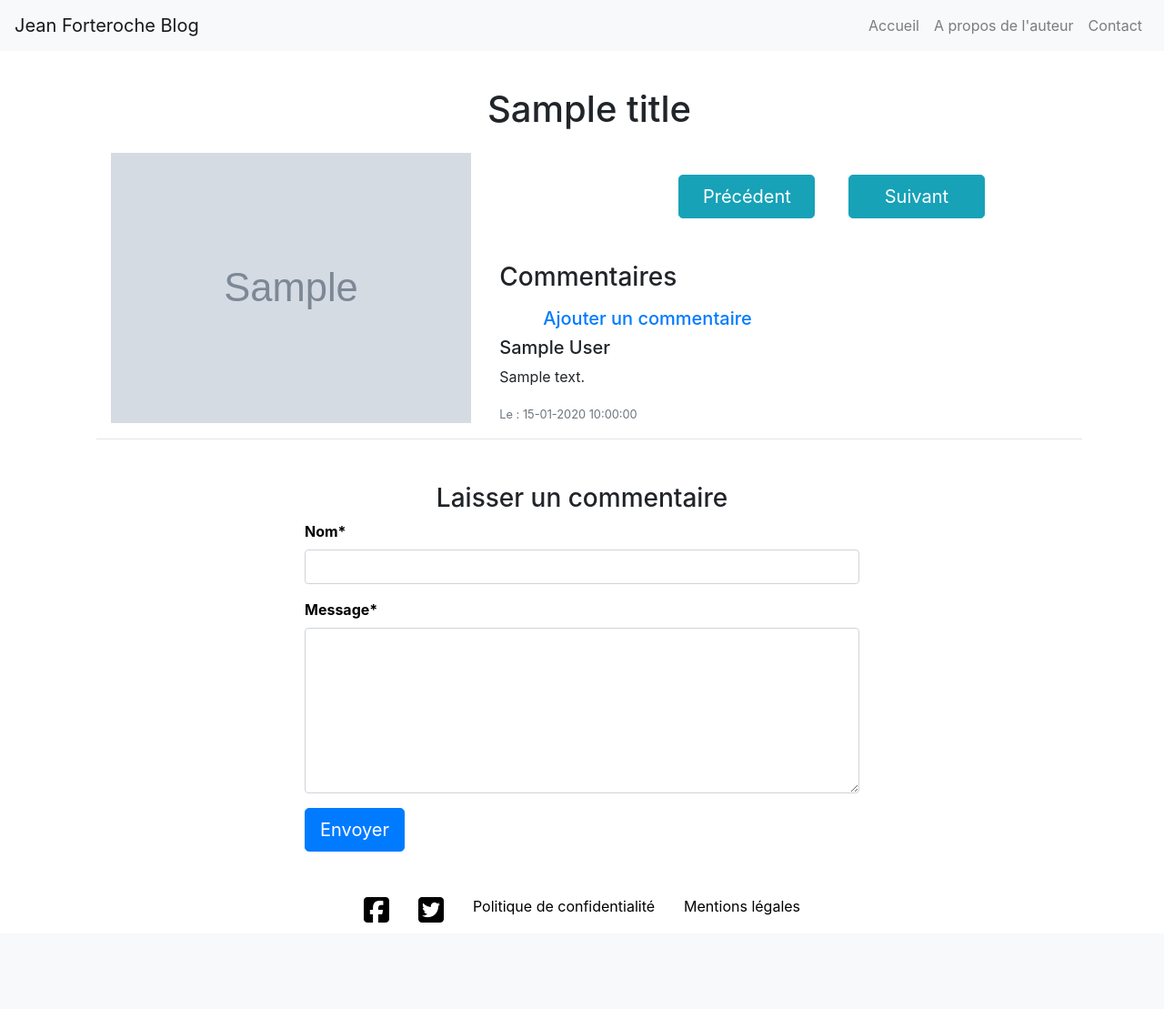
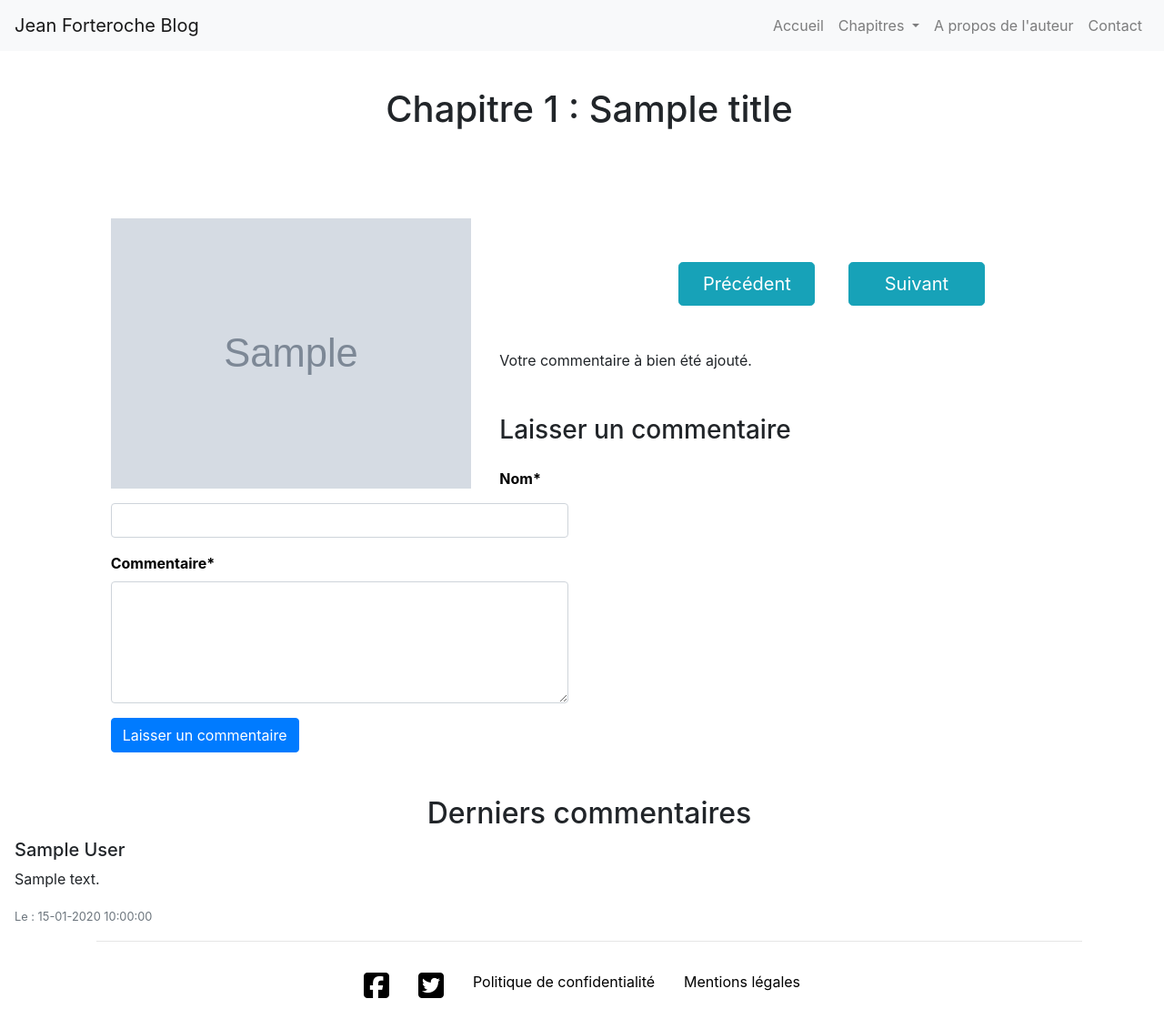
Before and after one commit to BenMonteiro/Blog_Jean_Forteroche, a PHP site: template src/Views/Frontend/Pages/article.twig in a window 1280 px wide. Shown: the whole page at 91% size. Before the commit the page ends 1014 px from the top, so only its background shows below. Run offline with PHP 8.4, Linux system fonts and the light colour scheme; the template is opened without the code that fills it: most values are stand-ins (such as "Sample title", 1, 10 or a date in 2020); grey boxes marked "Sample" are stand-in pictures; some libraries are stand-ins or nearby versions.

Commit message:
Séparation du frontController en plusieurs fichiers controlleur distinct et création d'une méthode index dans chaque fichier. Réécriture du construct dans contactController et BlogController pour que toutes les méthodes aient acccès aux données de la fonction findAll du Manager. Retour dans le menu de l'onglet chapitre.

```diff
--- a/core/PDOConnection.php
+++ b/core/PDOConnection.php
@@ -17,7 +17,7 @@
     {
         if (null === static::$dbConnection){
 
-            static::$dbConnection = new PDO('mysql:host='.static::$host.';dbname='.static::$dbName.'', static::$login, static::$password);
+            static::$dbConnection = new PDO('mysql:host='.static::$host.';dbname='.static::$dbName.';charset=utf8', static::$login, static::$password,array(PDO::ATTR_ERRMODE => PDO::ERRMODE_EXCEPTION));
         }
 
         return static::$dbConnection;
--- a/src/Models/ArticleManager.php
+++ b/src/Models/ArticleManager.php
@@ -1,5 +1,5 @@
 <?php
-
+header( 'content-type: text/html; charset=utf-8' );
 require_once ROOT_PATH.'/src/Models/Manager.php';
 
 class ArticleManager extends Manager
--- a/src/Views/Backend/Templates/template.twig
+++ b/src/Views/Backend/Templates/template.twig
@@ -16,9 +16,7 @@
     <body>
 
         <header>
-
-    {{ include('Backend/Templates/menu.twig') }}
-
+            {{ include('Backend/Templates/_menu.twig') }}
         </header>
 
         {% block content %} {% endblock %}
--- a/src/Views/Frontend/Pages/article.twig
+++ b/src/Views/Frontend/Pages/article.twig
@@ -1,10 +1,14 @@
 {% extends 'Frontend/Templates/template.twig' %}
+
+{% block head_title %}
+    Article
+{% endblock %}
 
 {% block content %}
     <article class="pt-5 my-5">
-        <h1 class="ml-3 mb-4 text-center">{{ title }}</h1>
-        <img src="{{ image_url }}" class="offset-1 col-4 float-left mr-3 mb-2" alt="{{ alt_image }}"/>
-        <div id="text" class="offset-1 col-10 text-justify">{{ content }}</div>
+        <h1 class="ml-3 mb-5 text-center">Chapitre {{ id }} : {{ title }}</h1>
+        <img src="{{ image_url }}" class="offset-1 col-4 float-left mr-3 mt-5 mb-3" alt="{{ alt_image }}"/>
+        <div id="text" class="offset-1 col-10 text-justify pt-5">{{ content|nl2br }}</div>
     </article>
     <div class="text-center mb-5">
         <a class="previous btn btn-info btn-lg mr-3" href="/blog/article?id={% if id == 1 %}{{ nbArticles }}
@@ -21,14 +25,26 @@
                 Suivant
         </a>
     </div>
-    <h3 class="ml-3 mb-3 ">Commentaires</h3>
-    <h5><a class="ml-5 mb-5" href="#add_comment">Ajouter un commentaire</a></h5>
-    <ul class="list-unstyled ml-3">
+    <p>Votre commentaire à bien été ajouté.</p>
+    <h3 class="offset-1 pl-3 mt-5 mb-4">Laisser un commentaire</h3>
+    <form id="add_comment" action='/comment/addComment?id={{ id }}' method="POST" class="offset-1 col-5">
+        <div class="form-group contactName">
+            <label for="name">Nom*</label>
+            <input type="text" class="form-control" id="name" name="name" required>
+        </div>
+        <div class="form-group">
+            <label for="message">Commentaire*</label>
+            <textarea class="form-control contactMessage" id="message" name="message" rows="5"required></textarea>
+        </div>
+        <button type="submit" class="btn btn-primary mb-5">Laisser un commentaire</button>
+    </form>
+    <h2 class="ml-3 text-center">Derniers commentaires</h2>
+    <ul class="list-unstyled mt-2 ml-3">
             {% for comment in commentList %}
             <li class="media">
                 <div class="media-body">
                     <h5 class="mt-0 mb-2">{{ comment.author }}</h5>
-                    <p>{{ comment.comment }}</p>
+                    <p>{{ comment.comment|nl2br }}</p>
                     <p class="mb-0 mt-0"><small class="text-muted">Le : {{ comment.creation_date|date("d-m-Y H:i:s") }}</small></p>
                 </div>
             </li>
@@ -36,16 +52,5 @@
             {% endfor %}
     </ul>
 
-    <h3 class="text-center mt-5 mb-2">Laisser un commentaire</h3>
-    <form id="add_comment" action='/comment/addComment?id={{ id }}' method="POST" class="offset-lg-3 col-lg-6 offset-1 col-10">
-        <div class="form-group contactName">
-            <label for="name">Nom*</label>
-            <input type="text" class="form-control" id="name" name="name" required>
-        </div>
-        <div class="form-group">
-            <label for="message">Message*</label>
-            <textarea class="form-control contactMessage" id="message" name="message" rows="7"required></textarea>
-        </div>
-        <button type="submit" class="btn btn-primary btn-lg mb-3">Envoyer</button>
-    </form>
+
 {% endblock %}
--- a/src/Views/Frontend/Templates/_menu.twig
+++ b/src/Views/Frontend/Templates/_menu.twig
@@ -11,6 +11,16 @@
             <li class="nav-item">
                 <a class="nav-link" href="/blog/home">Accueil</span></a>
             </li>
+            <li class="nav-item dropdown">
+                <a class="nav-link dropdown-toggle" href="#" id="navbarDropdown" role="button" data-toggle="dropdown" aria-haspopup="true" aria-expanded="false">
+                  Chapitres
+                </a>
+                <div class="dropdown-menu" aria-labelledby="navbarDropdown">
+                    {% for article in articleList %}
+                        <a class="dropdown-item" href="/blog/article?id={{ article.id }}">Chapitre {{ article.id }}</a>
+                    {% endfor %}
+                </div>
+              </li>
             <li class="nav-item">
                 <a class="nav-link text-nowrap" href="/blog/author">A propos de l'auteur</a>
             </li>
--- a/src/controllers/AdminController.php
+++ b/src/controllers/AdminController.php
@@ -14,7 +14,7 @@
 
     public function index()
     {
-        $this->renderView('login.twig', [], static::DEFAULT_TEMPLATE);
+        header("Location: /login/login");
     }
 
     public function isAuthentified()
@@ -27,7 +27,7 @@
 
     public function home()
     {
-        $this->renderView('adminHome.twig', ['admin' => $_SESSION['auth']], static::DEFAULT_TEMPLATE);
+        $this->renderView('adminHome.twig', ['admin' => $_SESSION['admin']], static::DEFAULT_TEMPLATE);
     }
 
     public function add()
```
Also changed, not shown: src/Views/Frontend/Pages/home.twig (+5 -5 lines), src/controllers/BlogController.php (+12 -8 lines), src/controllers/ContactController.php (+11 -2 lines), src/controllers/LoginController.php (+3 -5 lines), src/Views/Backend/Templates/_menu.twig (renamed from src/Views/Backend/Templates/menu.twig).
